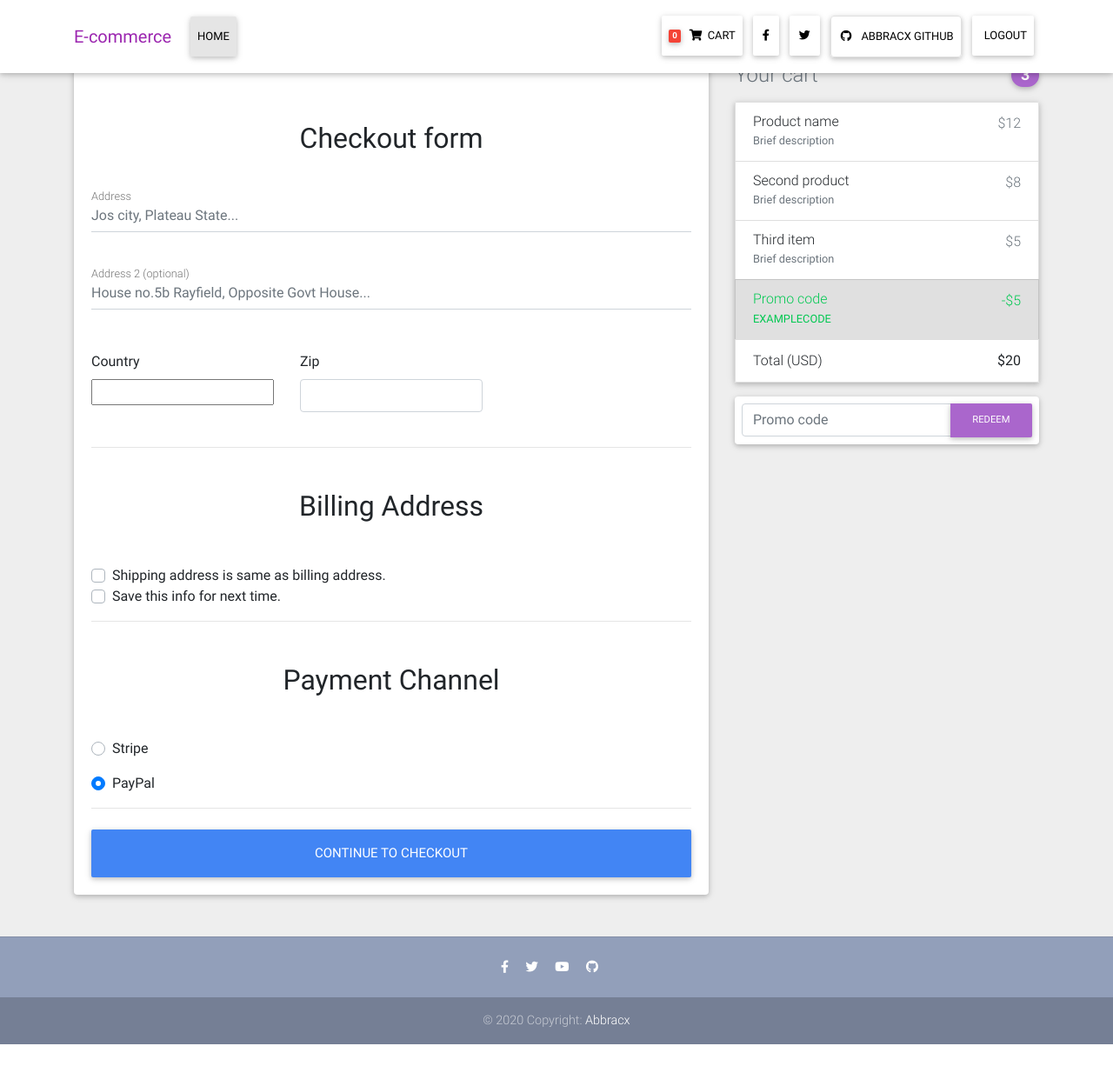
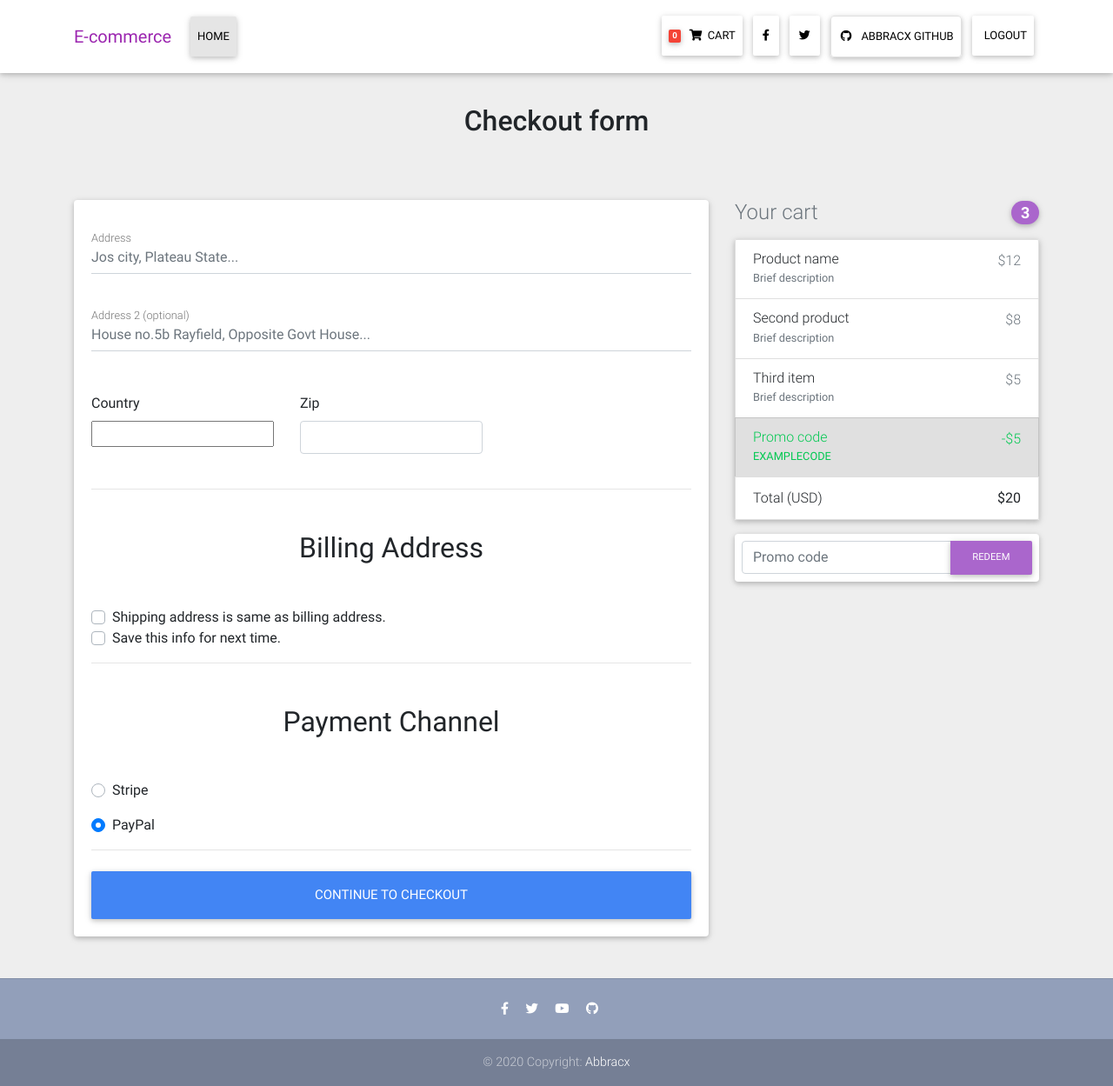
Before and after one commit to Abbracx/Ecommerce, a Django app: page /checkout/ in a window 1280 px wide. Shown: the whole page at 87% size. Before the commit the page ends 1201 px from the top, so only its background shows below. Run offline with Django 3.2, Linux system fonts and the light colour scheme; the visitor is signed in with stand-in values (Sample User, id 1); data that the repository does not hold is empty; some libraries are stand-ins or nearby versions.

Commit message:
to host checkout functionality

```diff
--- a/templates/checkout-page.html
+++ b/templates/checkout-page.html
@@ -9,16 +9,10 @@
 
 {% block body %}
 
-
+<h2 class="my-5 h2 text-center">Checkout form</h2>
   <!--Main layout-->
-  <main class="m">
+  <main class="mt-5 pt-4">
     <div class="container wow fadeIn">
-
-
-
-
-      <!-- Heading -->
-
 
       <!--Grid row-->
       <div class="row">
@@ -31,7 +25,7 @@
             <!--Card content-->
             <form method="post" class="card-body">
               {% csrf_token %}
-                 <h2 class="my-5 h2 text-center">Checkout form</h2>
+
               <!--address-->
               <div class="md-form mb-5">
 <!--                 <input type="text" id="address" class="form-control" placeholder="Rayfield Jos, Plateau State...">
```
